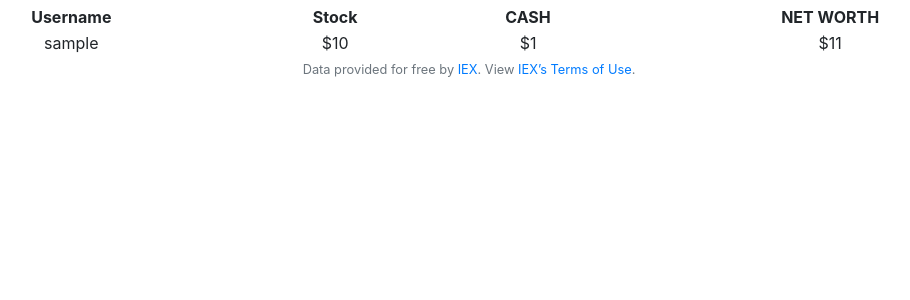
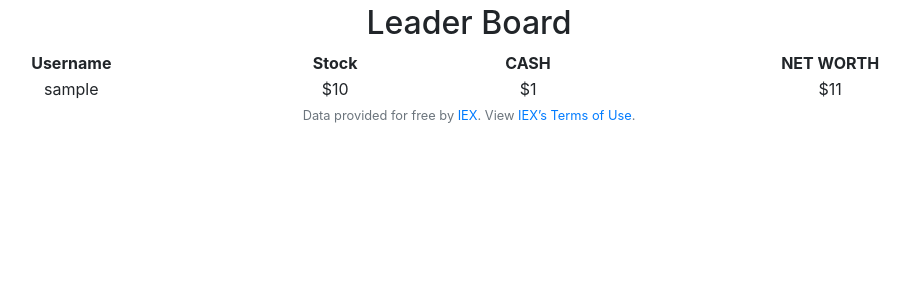
Before and after one commit to theslantedroom/StockPicker, a Flask app: page /leaderboard in a window 1280 px wide. Shown: the part 76-376 px from the top of the page, without its empty margins (171-1081 px from the left). Run offline with Flask 2, Linux system fonts and the light colour scheme; tables that the repository leaves empty hold one stand-in row (values such as "Sample post"); a database or web service that is not in the repository returns one stand-in record (values such as "Sample title"); data that the repository does not hold is empty; some libraries are stand-ins or nearby versions.

Commit message:
push update

```diff
--- a/templates/leaderboard.html
+++ b/templates/leaderboard.html
@@ -5,6 +5,7 @@ leaderboard
 {% endblock %}
 
 {% block main %}
+<h2>Leader Board</h2>
     <table>
         <thead>
             <tr>
```
